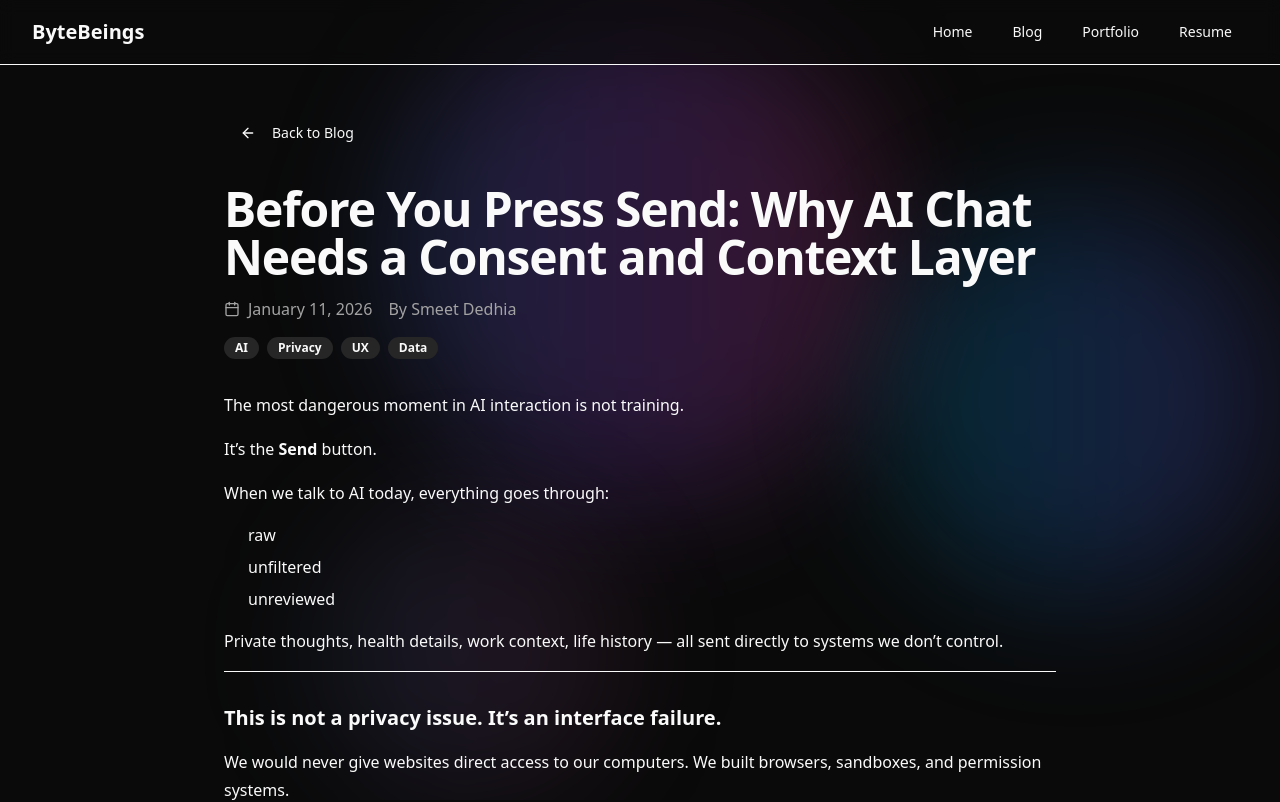
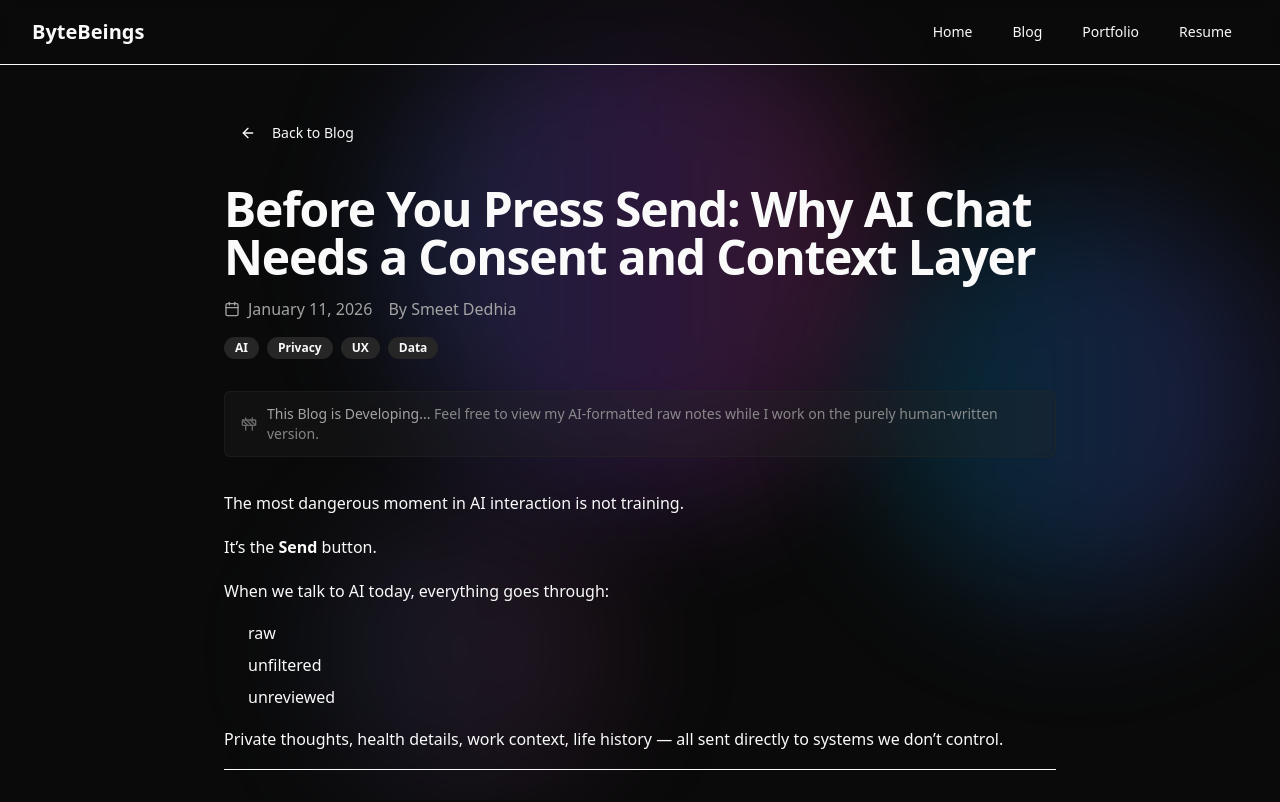
Before and after one commit to Smeet-Dedhia/ByteBeings.com, a Next.js app: page /blog/before-you-press-send in a window 1280 px wide. Shown: the top 802 px of the page. Built offline with nearby package versions, Linux system fonts and the light colour scheme.

Commit message:
Blog WIP Component

```diff
--- a/app/blog/[slug]/page.tsx
+++ b/app/blog/[slug]/page.tsx
@@ -5,6 +5,7 @@ import { Badge } from "@/components/ui/badge"
 import { Button } from "@/components/ui/button"
 import { MotionSection } from "@/components/motion"
 import { PostMarkdown } from "@/components/post-markdown"
+import { WipBanner } from "@/components/wip-banner"
 import { Calendar, ArrowLeft } from "lucide-react"
 
 export async function generateStaticParams() {
@@ -74,6 +75,9 @@ export default async function PostPage({
             )}
           </header>
 
+          {/* WIP Banner - shows if post has wip: true in frontmatter */}
+          {post.frontmatter.wip && <WipBanner />}
+
           <PostMarkdown content={post.content} />
         </article>
       </MotionSection>
--- /dev/null
+++ b/src/components/wip-banner.tsx
@@ -0,0 +1,20 @@
+"use client"
+
+import { Construction } from "lucide-react"
+
+export function WipBanner() {
+  return (
+    <div className="mb-8 rounded-md border border-border/50 bg-muted/30 px-4 py-3">
+      <div className="flex items-center gap-2.5 text-muted-foreground">
+        <Construction className="h-4 w-4 shrink-0 opacity-60" />
+        <p className="text-sm">
+          <span className="font-medium">This Blog is Developing...</span>
+          {" "}
+          <span className="opacity-80">
+            Feel free to view my AI-formatted raw notes while I work on the purely human-written version.
+          </span>
+        </p>
+      </div>
+    </div>
+  )
+}
--- a/src/content/posts/before-you-press-send.md
+++ b/src/content/posts/before-you-press-send.md
@@ -5,6 +5,7 @@ tags: ["AI", "Privacy", "UX", "Data"]
 summary: "The most dangerous moment in AI interaction is the Send button. We need a layer that gives users control before data leaves their hands."
 published: true
 author: "Smeet Dedhia"
+wip: true
 ---
 
 The most dangerous moment in AI interaction is not training.
--- a/src/content/posts/education-in-an-ai-world.md
+++ b/src/content/posts/education-in-an-ai-world.md
@@ -5,6 +5,7 @@ tags: ["AI", "Education", "Learning", "Future"]
 summary: "When knowledge is abundant, education must focus less on memorization and more on judgment, synthesis, and adaptability."
 published: true
 author: "Smeet Dedhia"
+wip: true
 ---
 
 Education was built for a world where knowledge was scarce.
--- a/src/content/posts/systems-of-intelligence.md
+++ b/src/content/posts/systems-of-intelligence.md
@@ -5,6 +5,7 @@ tags: ["AI", "Software", "Systems", "Future"]
 summary: "AI is not just another software upgrade. It changes how systems are built, how interfaces emerge, and how humans interact with machines."
 published: true
 author: "Smeet Dedhia"
+wip: true
 ---
 
 For decades, software followed a simple model.
--- a/src/content/posts/the-human-remainder.md
+++ b/src/content/posts/the-human-remainder.md
@@ -5,6 +5,7 @@ tags: ["AI", "Humanity", "Ethics", "Work"]
 summary: "This is not a list of what AI cannot do, but what humans should remain responsible for — for my own sanity."
 published: true
 author: "Smeet Dedhia"
+wip: true
 ---
 
 This is not a list of things AI can never do.
--- a/src/types/post.ts
+++ b/src/types/post.ts
@@ -6,6 +6,7 @@ export interface PostFrontmatter {
   summary?: string
   published?: boolean
   author?: string
+  wip?: boolean
 }
 
 export interface Post {
```
